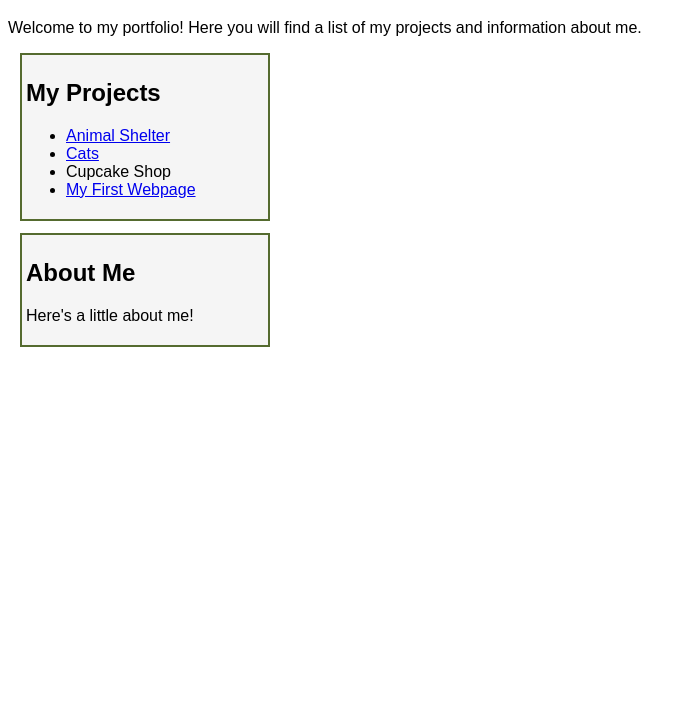
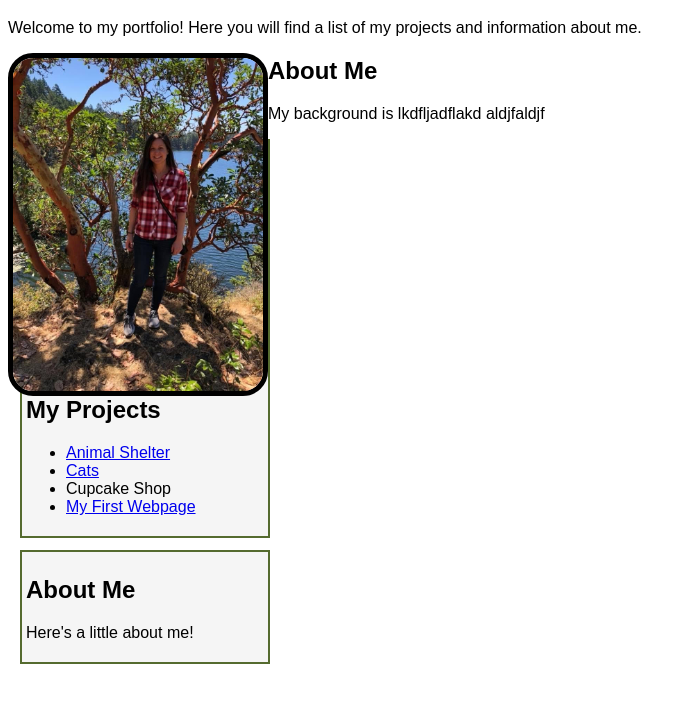
Before and after one commit to ChristenWeston/Portfolio, a plain HTML site: page index.html in a window 1280 px wide. Shown: the part 61-764 px from the top of the page, without its empty margins (0-696 px from the left). Drawn offline with Linux system fonts and the light colour scheme.

Commit message:
Added in a picture of myself

```diff
--- a/css/styles.css
+++ b/css/styles.css
@@ -8,6 +8,9 @@
 }
 
 img {
+  float: left;
+  border-width: 15px;
+  flex-wrap: wrap;
   width: 250px;
   border: 5px solid black;
   border-radius: 25px;
--- a/index.html
+++ b/index.html
@@ -7,7 +7,10 @@
 <body>
   <h1>Christen Weston's Portfolio</h1>
   <p>Welcome to my portfolio! Here you will find a list of my projects and information about me.</p>
+  <img src="img/me.jpg" alt="A photo of Christen Weston with a backdrop of trees">
 
+  <h2>About Me</h2>
+  <p>My background is lkdfljadflakd aldjfaldjf</p>
   <div class="projectBox">
     <h2>My Projects</h2>
     <ul>
```
Also changed, not shown: img/me.jpg (added).
